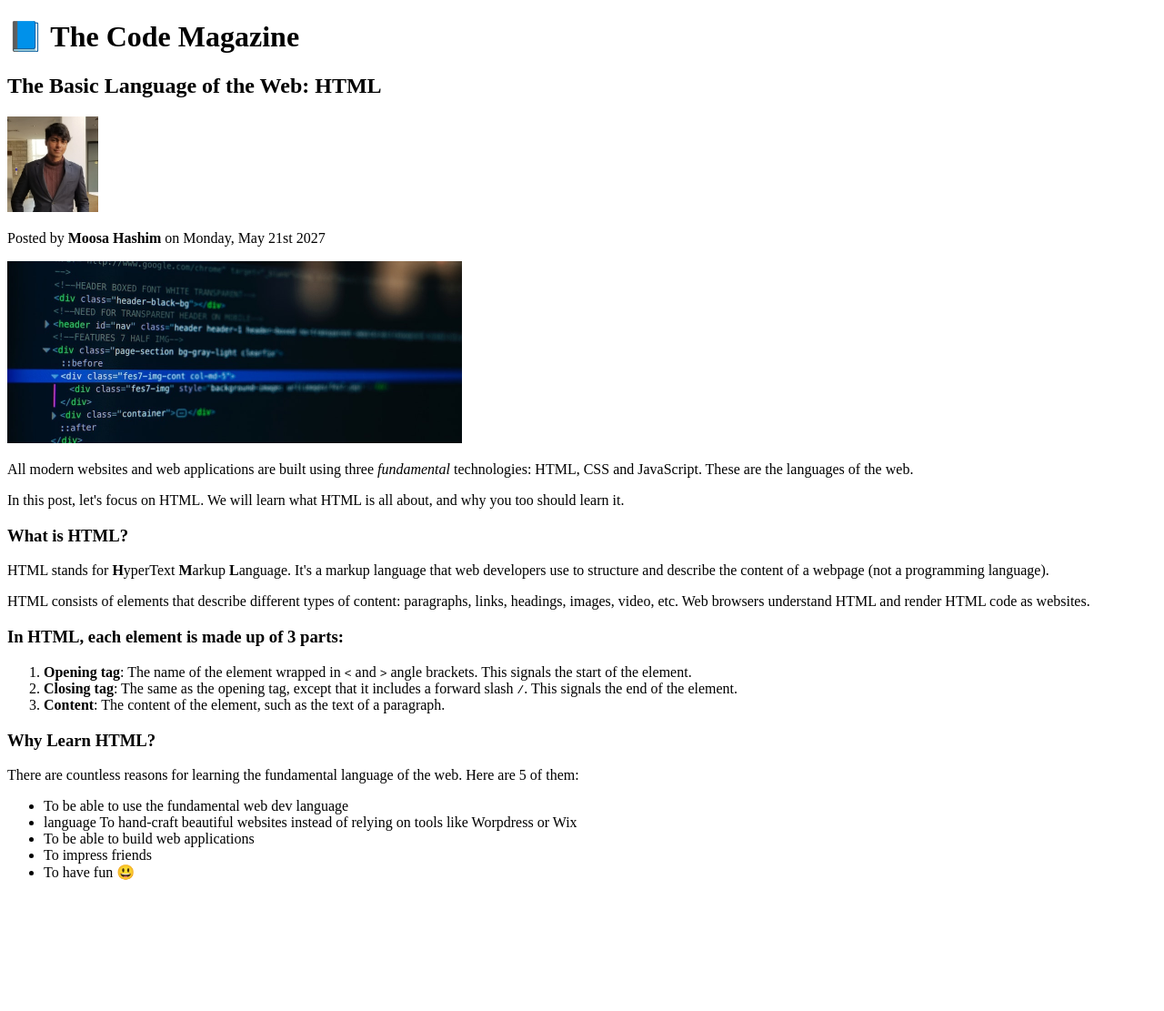
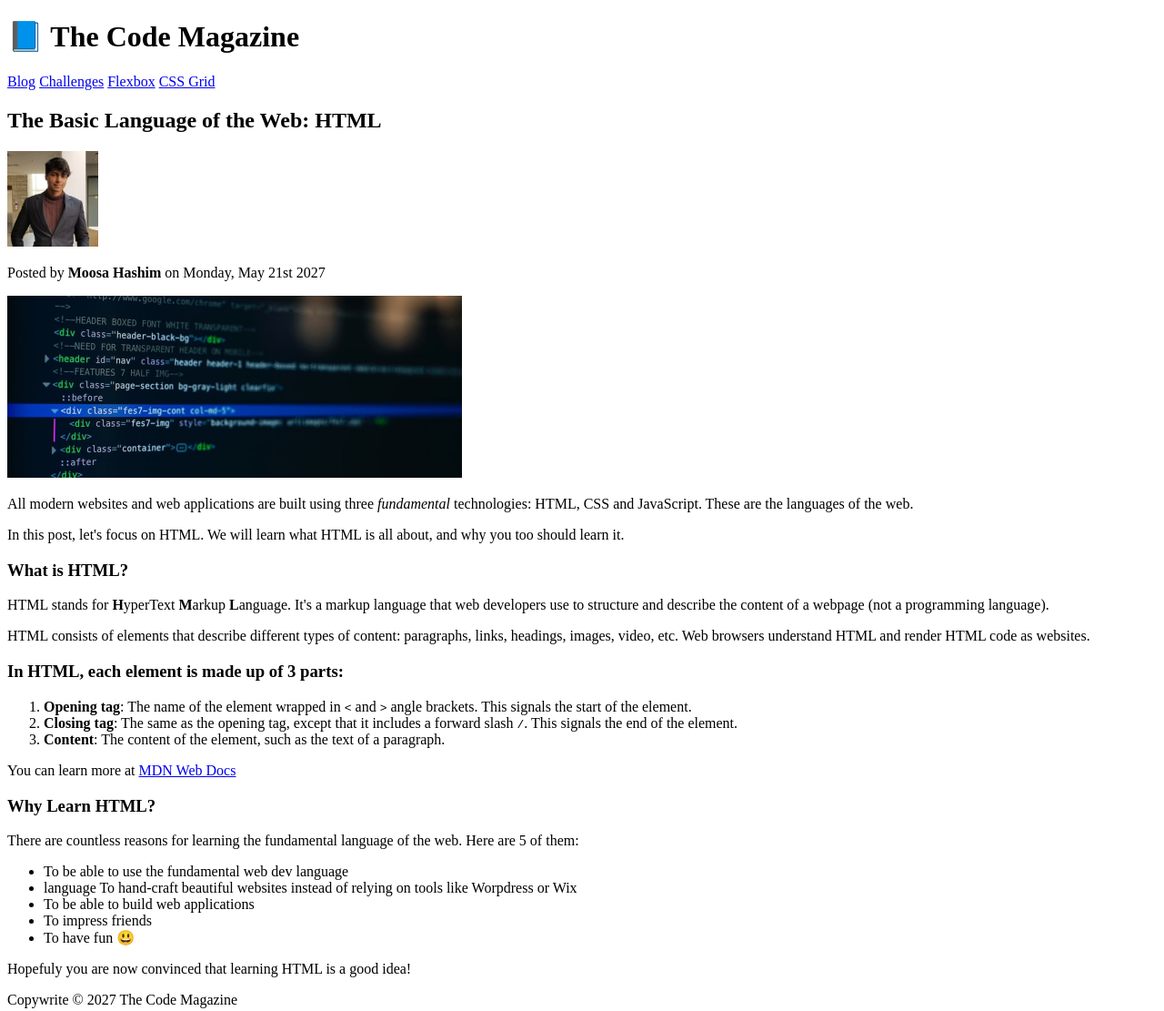
Before and after one commit to moosah01/html-css-practice, a plain HTML site: page 02/index.html in a window 1280 px wide. Shown: the whole page at 91% size. Before the commit the page ends 984 px from the top, so only its background shows below. Drawn offline with Linux system fonts and the light colour scheme.

Commit message:
logical grouping of components

```diff
--- a/02/index.html
+++ b/02/index.html
@@ -12,14 +12,32 @@
     <h5>The Basic Language of the Web: HTML</h5>
     <h6>The Basic Language of the Web: HTML</h6> -->
 
+    <header>
       <h1>📘 The Code Magazine</h1>
+      <nav>
+        <!-- Navigation Bar i.e; a logical box-->
+        <a href="blog.html">Blog</a>
+        <a href="#">Challenges</a>
+        <a href="#">Flexbox</a>
+        <a href="#">CSS Grid</a>
+      </nav>
+    </header>
+
+    <article>
+      <header>
         <h2>The Basic Language of the Web: HTML</h2>
-
-    <img src="Moosa Photo.jpeg" alt="Sexiest Man Alive Muhammad Moosa Hashim Sexy Guy"
-    width = "100"/>
+        <img
+          src="Moosa Photo.jpeg"
+          alt="Sexiest Man Alive Muhammad Moosa Hashim Sexy Guy"
+          width="100"
+        />
         <p>Posted by <strong>Moosa Hashim</strong> on Monday, May 21st 2027</p>
-    <img src="post-img.jpg" alt="Sexiest Man Alive Muhammad Moosa Hashim Sexy Guy"
-    width = "500"/>
+        <img
+          src="post-img.jpg"
+          alt="Sexiest Man Alive Muhammad Moosa Hashim Sexy Guy"
+          width="500"
+        />
+      </header>
 
       <p>
         All modern websites and web applications are built using three
@@ -36,9 +54,9 @@
       <h3>What is HTML?</h3>
       <p>
         HTML stands for <strong>H</strong>yperText <strong>M</strong>arkup
-      <strong>L</strong>anguage. It's a markup language that web developers use
-      to structure and describe the content of a webpage (not a programming
-      language).
+        <strong>L</strong>anguage. It's a markup language that web developers
+        use to structure and describe the content of a webpage (not a
+        programming language).
       </p>
       <p>
         HTML consists of elements that describe different types of content:
@@ -49,32 +67,45 @@
       <ol>
         <li>
           <strong>Opening tag</strong>: The name of the element wrapped in
-        <code>&lt;</code> and <code>&gt;</code> angle brackets. This signals the
-        start of the element.
+          <code>&lt;</code> and <code>&gt;</code> angle brackets. This signals
+          the start of the element.
         </li>
         <li>
           <strong>Closing tag</strong>: The same as the opening tag, except that
-        it includes a forward slash <code>/</code>. This signals the end of the
-        element.
+          it includes a forward slash <code>/</code>. This signals the end of
+          the element.
         </li>
         <li>
           <strong>Content</strong>: The content of the element, such as the text
           of a paragraph.
         </li>
       </ol>
+
+      <p>
+        You can learn more at
+        <a
+          href="https://developer.mozilla.org/en-US/docs/Web/HTML"
+          target="_blank"
+          >MDN Web Docs
+        </a>
+      </p>
       <h3>Why Learn HTML?</h3>
-    <p>
+
       There are countless reasons for learning the fundamental language of the
       web. Here are 5 of them:
       <ul>
         <li>To be able to use the fundamental web dev language</li>
-        <li>language To hand-craft beautiful websites instead of relying on tools like
-            Worpdress or Wix</li>
+        <li>
+          language To hand-craft beautiful websites instead of relying on tools
+          like Worpdress or Wix
+        </li>
         <li>To be able to build web applications</li>
         <li>To impress friends</li>
         <li>To have fun 😃</li>
       </ul>
-    </p>
+      <p>Hopefuly you are now convinced that learning HTML is a good idea!</p>
+    </article>
+    <footer>Copywrite &copy; 2027 The Code Magazine</footer>
   </body>
 </html>
 
```
Also changed, not shown: 01/index.html (added, +27 -0 lines), 02/blog.html (added, +10 -0 lines). Lines whose indentation alone changed are shown as unchanged.
